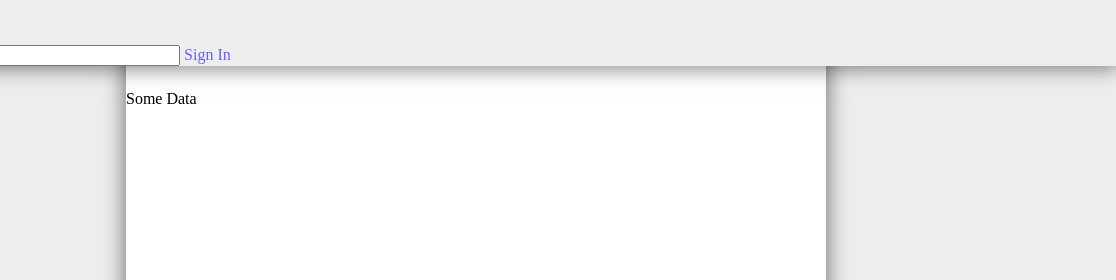
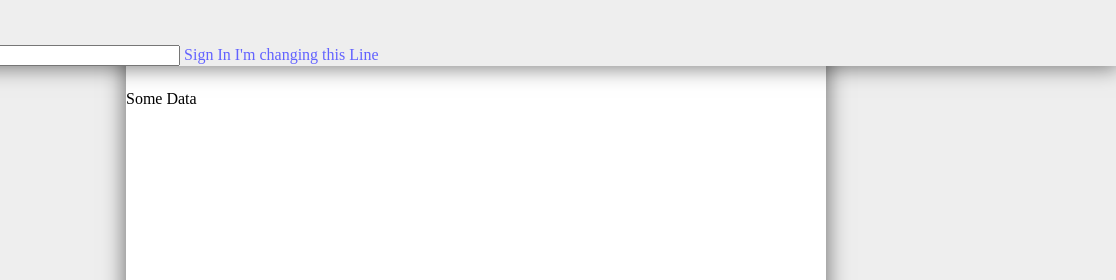
Before and after one commit to numso/SpeedyShop, a plain HTML site: page public/index.html in a window 1280 px wide. Shown: the top 280 px of the page, 164-1280 px from the left. Drawn offline with Linux system fonts and the light colour scheme.

Commit message:
to show merge failed

```diff
--- a/public/index.html
+++ b/public/index.html
@@ -8,7 +8,7 @@
     <div class="header">
         <img src="img/logo.jpg" class="logo">
         <span class="searchBox">Search <input type="text"></span>
-        <span class="accountBox">Sign In</span>
+        <span class="accountBox">Sign In I'm changing this Line</span>
     </div>
 
     <div class="wrapper">
```
